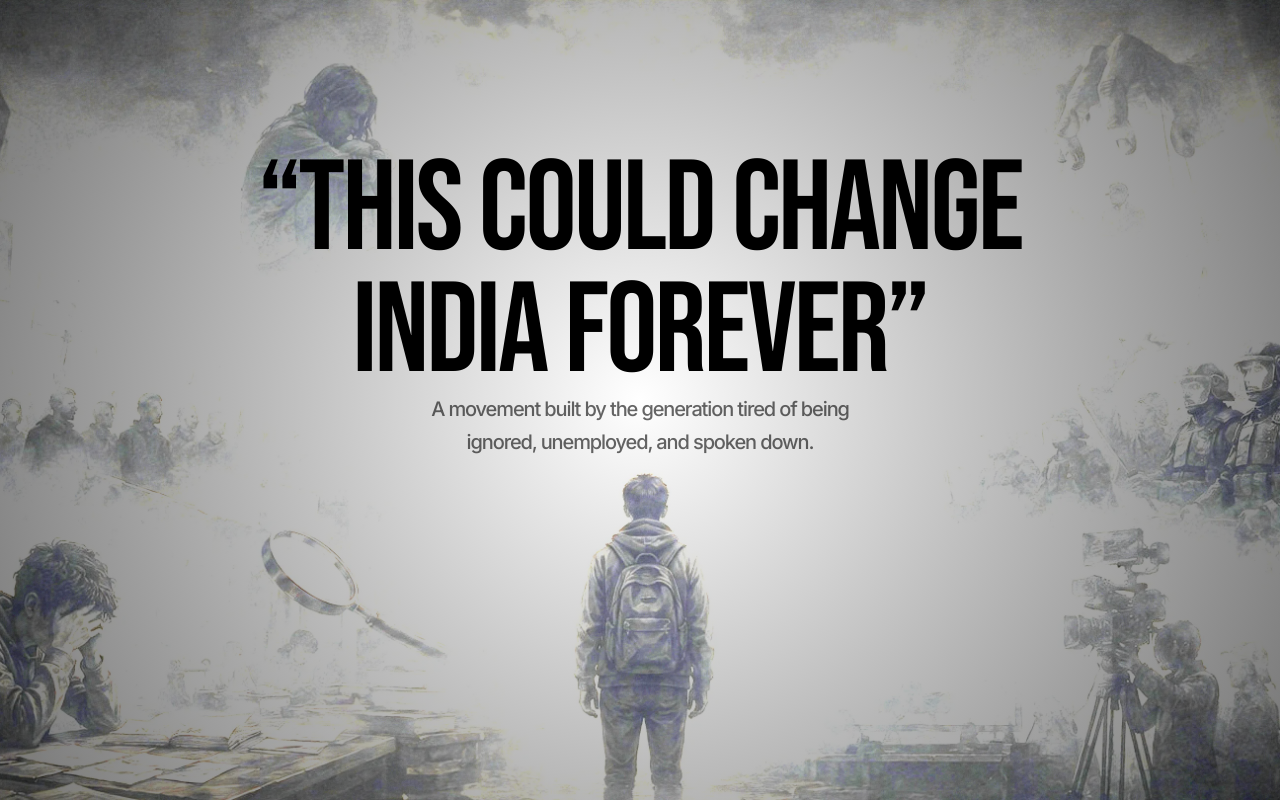
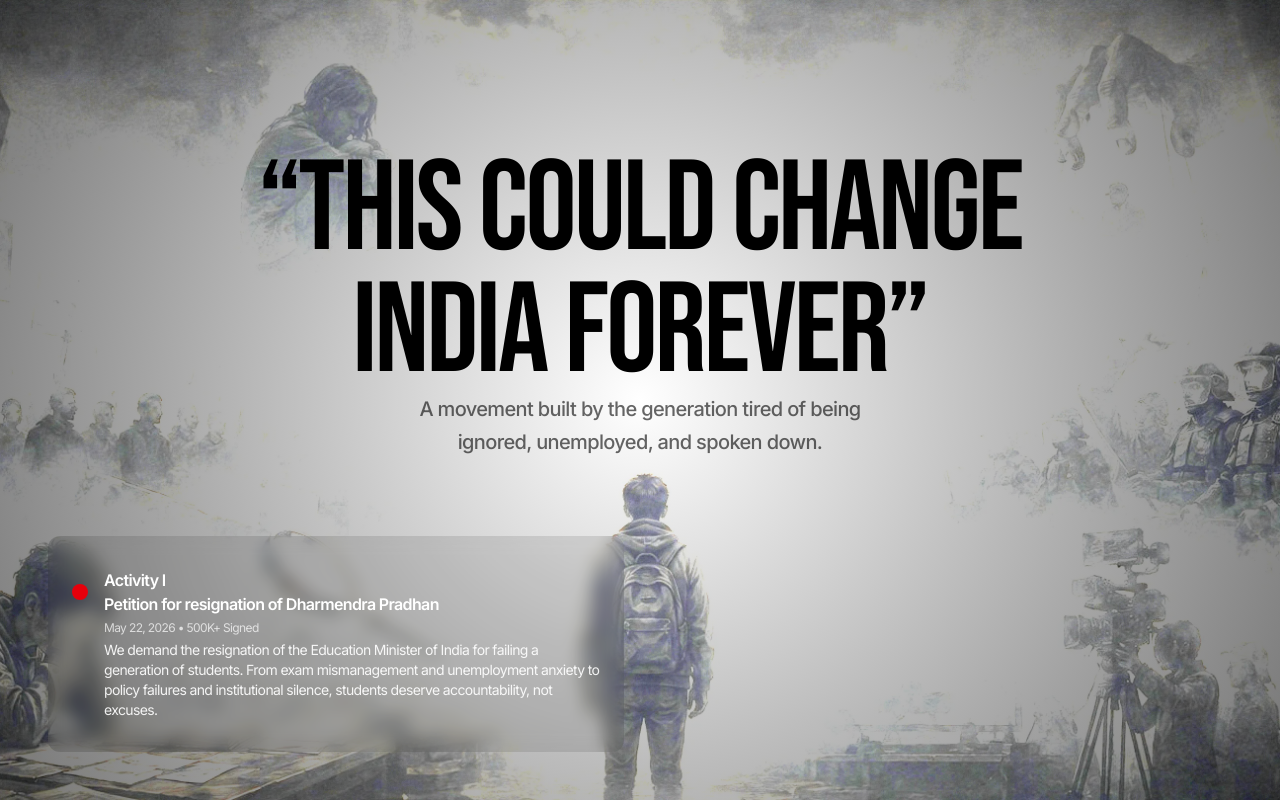
Before and after one commit to Antinity/cjp-website, a Next.js app: page / in a window 1280 px wide. Built offline with nearby package versions, Linux system fonts and the light colour scheme.

Commit message:
feat: added hero announcements

```diff
--- a/src/app/globals.css
+++ b/src/app/globals.css
@@ -24,7 +24,7 @@ body {
   background: var(--background);
   color: var(--foreground);
   font-family: var(--font-sans), Arial, Helvetica, sans-serif;
-  letter-spacing: -0.07em;
+  letter-spacing: -0.04em;
 }
 
 h1,
--- a/src/app/page.tsx
+++ b/src/app/page.tsx
@@ -15,6 +15,20 @@ export default function Home() {
           A movement built by the generation tired of being<br />ignored, unemployed, and spoken down.
         </p>
       </div>
+
+      <div className="absolute bottom-12 left-12 w-xl space-y-1 bg-black/10 backdrop-blur-sm px-6 py-8 rounded-xl cursor-pointer hover:bg-black/20 transition-all">
+        <div className="flex items-center gap-4">
+          {/* red dot */}
+          <div className="rounded-full h-4 w-4 bg-red-600"></div>
+          <div>
+            <p className="text-white font-semibold">Activity I</p>
+            <p className="text-white font-semibold">Petition for resignation of Dharmendra Pradhan</p>
+          </div>
+        </div>
+        <p className="text-xs text-white/70 pl-8">May 22, 2026 • 500K+ Signed</p>
+        <p className="text-white/90 pl-8 text-sm">We demand the resignation of the Education Minister of India for failing a generation of students. From exam mismanagement and unemployment anxiety to policy failures and institutional silence, students deserve accountability, not excuses.</p>
+      </div>
+
     </div>
   );
 }
```
